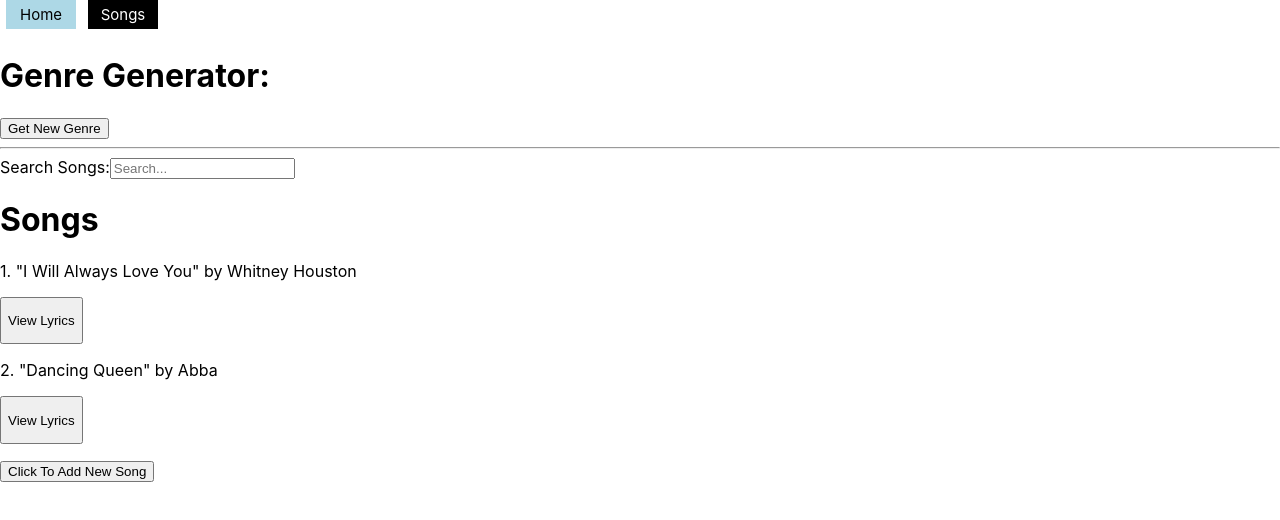
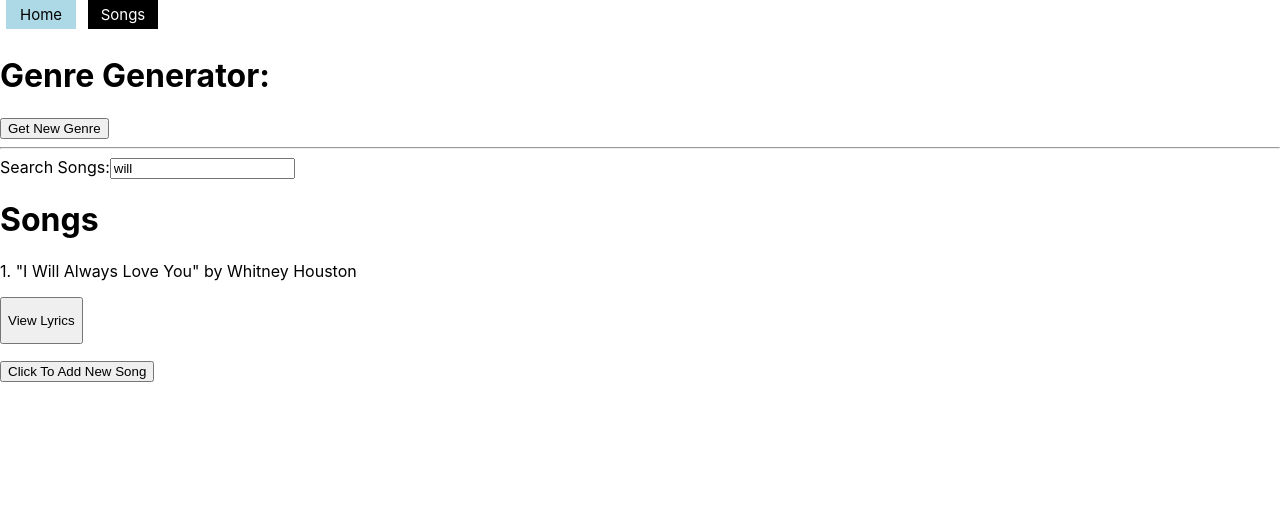
Before and after one commit to ChristinaKozi/p2-final, a React (Create React App) app: page /songs in a window 1280 px wide. Shown: the top 520 px of the page. Built offline with nearby package versions, Linux system fonts and the light colour scheme; no server answers; data requests are answered from the project's data file.

Commit message:
tests search display

```diff
--- a/src/components/Search.js
+++ b/src/components/Search.js
@@ -4,7 +4,7 @@ function Search({ searchTerm }) {
     return (
         <div>
             <label>Search Songs:</label>
-            <input type="text" id="search" placeholder="Search..." value={searchTerm} onChange={(e)=>console.log("searching...")}></input>
+            <input type="text" id="search" placeholder="Search Title..." value={searchTerm} onChange={(e)=>console.log("searching...")}></input>
 
         </div>
     )
--- a/src/pages/Songs.js
+++ b/src/pages/Songs.js
@@ -7,7 +7,7 @@ import Search from "../components/Search"
 
 function Songs() {
     const [songs, setSongs] = useState([])
-    const [searchTerm, setSearchTerm] = useState("")
+    const [searchTerm, setSearchTerm] = useState("will")
 
     useEffect(()=>{
         fetch('http://localhost:3000/songs')
@@ -15,9 +15,14 @@ function Songs() {
         .then(data => setSongs(data))
     },[])
 
-    const songList = songs.map(song =>{
+    const filteredSongs = songs.filter(song => {
+        return song.title.toLowerCase().includes(searchTerm.toLowerCase())
+    })
+    const songList = filteredSongs.map(song =>{
         return <SongCard key={song.id} song={song} />
     })
+
+    console.log(filteredSongs)
 
     const [genre, setGenre] = useState("")
 
```
